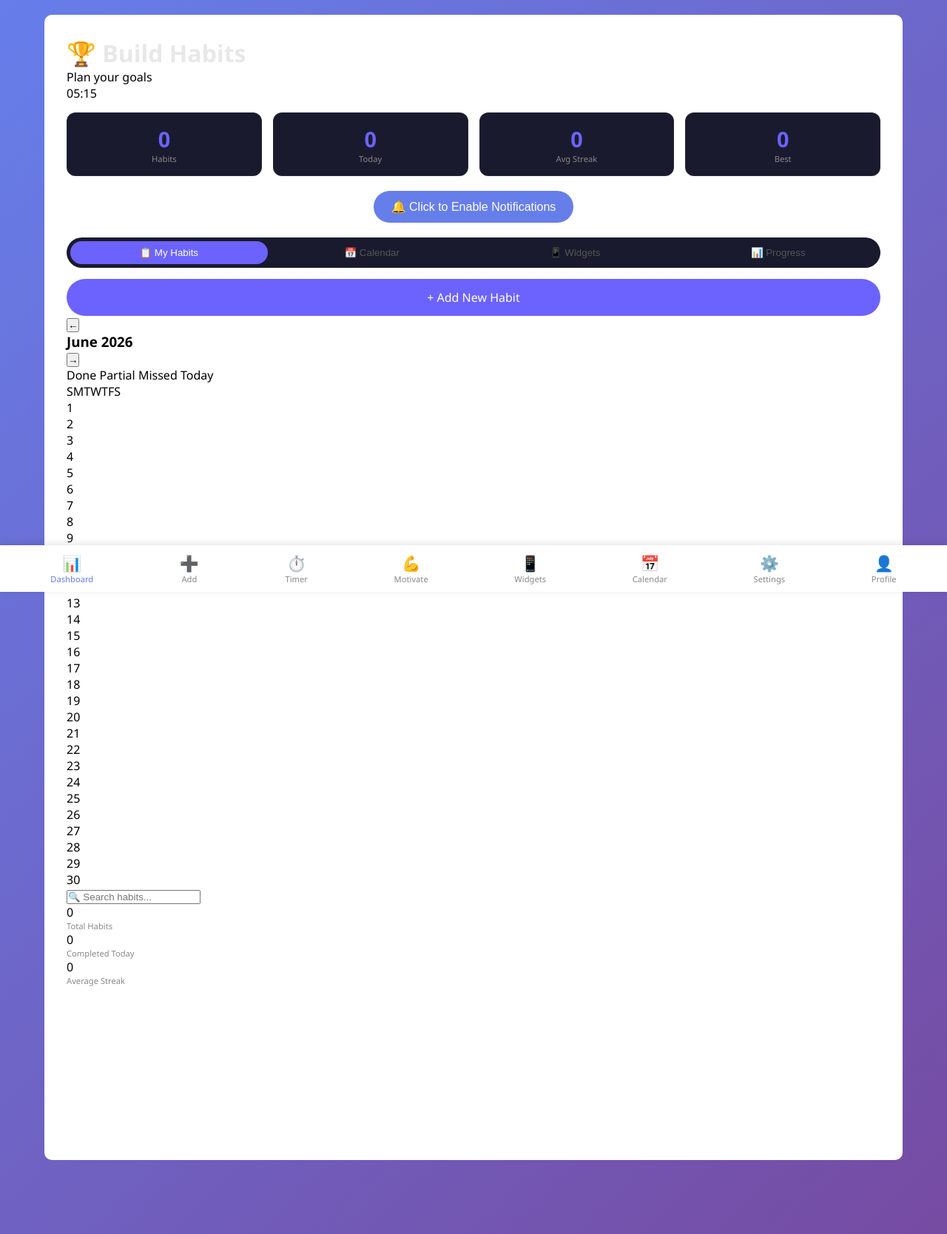
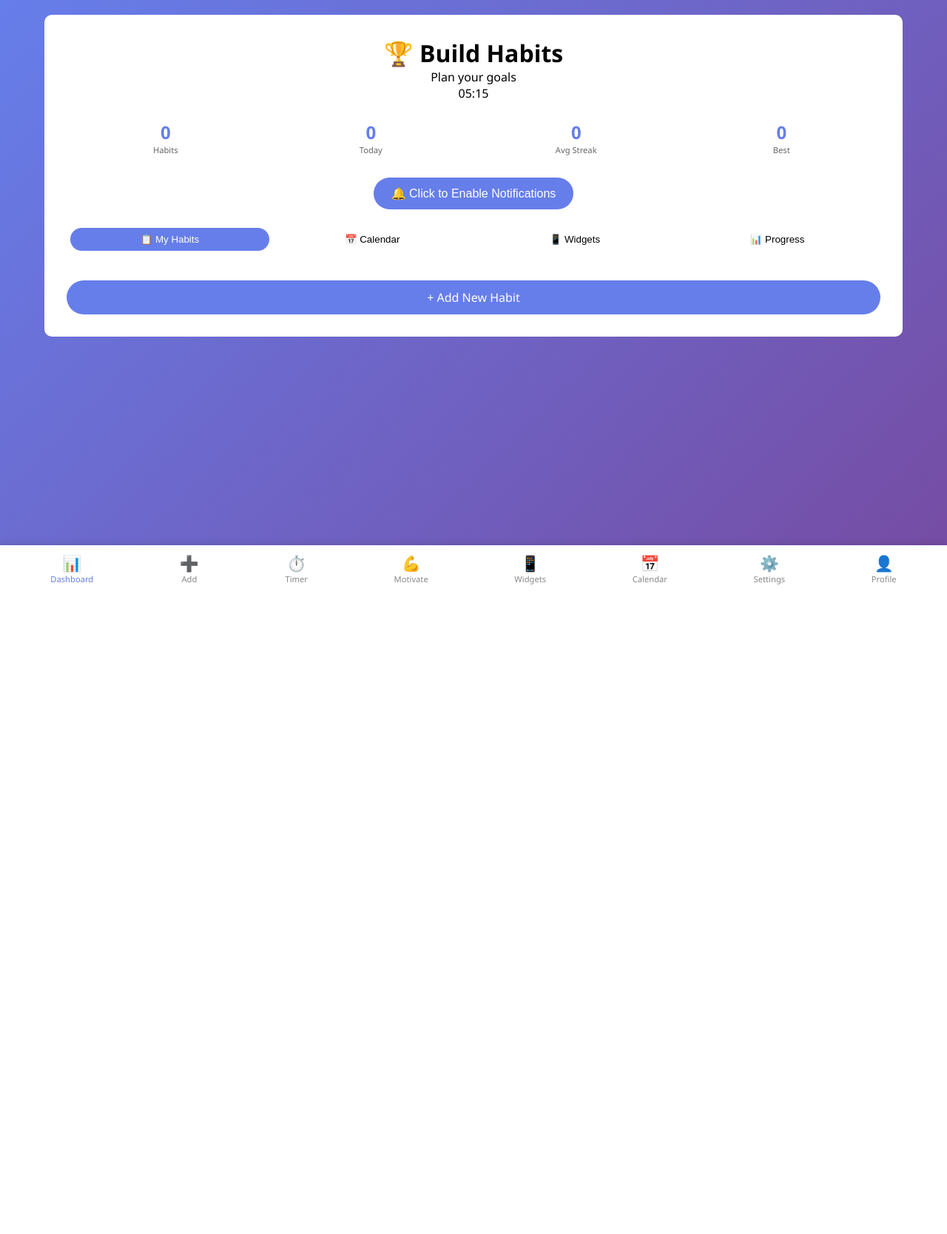
Before and after one commit to cliff3914/IntelliHabit-tracker, a Flask app: page /dashboard in a window 1280 px wide. Shown: the whole page at 74% size. After the commit the page ends 790 px from the top, so only its background shows below. Run offline with Flask 3, Linux system fonts and the light colour scheme; the visitor is signed in with stand-in values (Sample User, id 1); data that the repository does not hold is empty; a map, chart or similar area stays blank.

Commit message:
Revert to original colors

```diff
--- a/templates/dashboard.html
+++ b/templates/dashboard.html
@@ -151,46 +151,39 @@
 </div>
 
 <style>
-/* Dashboard Dark Theme */
-.dashboard-header h1 {
-    color: #e8e8e8;
+.dashboard-header {
+    text-align: center;
+    margin-bottom: 20px;
 }
-
 .stats-row {
     display: grid;
     grid-template-columns: repeat(4, 1fr);
-    gap: 15px;
+    gap: 10px;
     margin: 15px 0;
 }
-
 .stat-box {
-    background: #1a1a2e;
-    padding: 15px;
+    background: white;
+    padding: 10px;
     border-radius: 12px;
     text-align: center;
-    border: 1px solid rgba(255, 255, 255, 0.05);
 }
-
 .stat-number {
-    font-size: 1.8em;
+    font-size: 1.5em;
     font-weight: bold;
-    color: #6c63ff;
+    color: #667eea;
 }
-
 .stat-label {
     font-size: 0.7em;
-    color: #888;
+    color: #666;
 }
-
 .dashboard-tabs {
     display: flex;
-    gap: 8px;
+    gap: 5px;
     margin: 15px 0;
-    background: #1a1a2e;
+    background: white;
     border-radius: 30px;
     padding: 5px;
 }
-
 .tab-btn {
     flex: 1;
     padding: 8px;
@@ -198,90 +191,182 @@
     background: transparent;
     border-radius: 25px;
     cursor: pointer;
-    color: #555;
-    transition: all 0.3s;
 }
-
 .tab-btn.active {
-    background: #6c63ff;
+    background: #667eea;
     color: white;
 }
-
+.tab-content {
+    display: none;
+}
+.tab-content.active {
+    display: block;
+}
+.habits-grid {
+    display: flex;
+    flex-direction: column;
+    gap: 12px;
+    margin-bottom: 20px;
+}
 .habit-card {
-    background: #1a1a2e;
-    border-radius: 12px;
-    padding: 15px;
+    background: white;
+    border-radius: 15px;
+    padding: 12px;
     display: flex;
     align-items: center;
-    gap: 15px;
-    border: 1px solid rgba(255, 255, 255, 0.05);
-    transition: all 0.3s;
+    gap: 12px;
 }
-
-.habit-card:hover {
-    border-color: rgba(108, 99, 255, 0.2);
+.habit-icon {
+    font-size: 2em;
 }
-
+.habit-info {
+    flex: 1;
+}
 .habit-info h3 {
-    color: #e8e8e8;
     margin: 0 0 5px 0;
+    font-size: 1em;
 }
-
 .progress-bar {
     height: 6px;
-    background: rgba(255, 255, 255, 0.08);
+    background: #e0e0e0;
     border-radius: 3px;
     margin: 5px 0;
-    overflow: hidden;
 }
-
 .progress-fill {
     height: 100%;
-    background: #6c63ff;
+    background: #4CAF50;
     border-radius: 3px;
-    transition: width 0.5s;
 }
-
-.streak-info {
-    font-size: 0.9em;
-    color: #f59e0b;
-}
-
 .complete-btn {
-    background: #6c63ff;
+    background: #667eea;
     color: white;
-    padding: 6px 14px;
+    padding: 6px 12px;
     border-radius: 20px;
     text-decoration: none;
     font-size: 0.8em;
-    transition: all 0.3s;
 }
-
-.complete-btn:hover {
-    background: #5a52d5;
+.completed-badge {
+    color: #4CAF50;
+    font-weight: bold;
+    font-size: 0.8em;
 }
-
-.completed-badge {
-    color: #34d399;
-    font-weight: bold;
-}
-
 .add-habit-btn {
     display: block;
     text-align: center;
-    background: #6c63ff;
+    background: #667eea;
     color: white;
-    padding: 14px;
+    padding: 12px;
     border-radius: 30px;
     text-decoration: none;
-    font-weight: 500;
-    transition: all 0.3s;
 }
-
-.add-habit-btn:hover {
-    background: #5a52d5;
-    transform: translateY(-2px);
-    box-shadow: 0 4px 20px rgba(108, 99, 255, 0.3);
+.calendar-widget {
+    background: white;
+    border-radius: 15px;
+    padding: 15px;
+}
+.calendar-nav {
+    display: flex;
+    justify-content: space-between;
+    align-items: center;
+    margin-bottom: 15px;
+}
+.nav-btn {
+    background: #667eea;
+    color: white;
+    border: none;
+    border-radius: 20px;
+    padding: 5px 15px;
+    cursor: pointer;
+}
+.calendar-legend {
+    display: flex;
+    justify-content: center;
+    gap: 15px;
+    margin-bottom: 15px;
+}
+.legend-dot {
+    display: inline-block;
+    width: 12px;
+    height: 12px;
+    border-radius: 50%;
+    margin-right: 5px;
+}
+.legend-dot.completed { background: #4CAF50; }
+.legend-dot.partial { background: #ff9800; }
+.legend-dot.missed { background: #ff4444; }
+.legend-dot.today { background: #667eea; }
+.calendar-weekdays {
+    display: grid;
+    grid-template-columns: repeat(7, 1fr);
+    text-align: center;
+    font-weight: bold;
+    margin-bottom: 10px;
+}
+.calendar-days {
+    display: grid;
+    grid-template-columns: repeat(7, 1fr);
+    gap: 5px;
+}
+.calendar-day {
+    aspect-ratio: 1;
+    display: flex;
+    align-items: center;
+    justify-content: center;
+    border-radius: 8px;
+    cursor: pointer;
+    background: #f5f5f5;
+}
+.calendar-day.completed { background: #4CAF50; color: white; }
+.calendar-day.partial { background: #ff9800; color: white; }
+.calendar-day.missed { background: #ff4444; color: white; }
+.calendar-day.today { border: 2px solid #667eea; }
+.widget-card {
+    background: white;
+    border-radius: 12px;
+    padding: 12px;
+    margin-bottom: 10px;
+}
+.widget-header {
+    display: flex;
+    justify-content: space-between;
+    margin-bottom: 8px;
+}
+.widget-footer {
+    display: flex;
+    justify-content: space-between;
+    margin-top: 8px;
+    font-size: 0.8em;
+}
+.search-bar {
+    margin-bottom: 15px;
+}
+.search-bar input {
+    width: 100%;
+    padding: 10px;
+    border: 1px solid #ddd;
+    border-radius: 25px;
+}
+.stats-cards {
+    display: grid;
+    grid-template-columns: repeat(3, 1fr);
+    gap: 10px;
+    margin-bottom: 20px;
+}
+.stat-card {
+    background: white;
+    padding: 15px;
+    border-radius: 12px;
+    text-align: center;
+}
+body.dark-mode .stat-box,
+body.dark-mode .habit-card,
+body.dark-mode .calendar-widget,
+body.dark-mode .widget-card,
+body.dark-mode .stat-card {
+    background: #1a1a2e;
+}
+body {
+    padding-bottom: 80px;
 }
 </style>
 
```
Also changed, not shown: base.html (+27 -65 lines).
